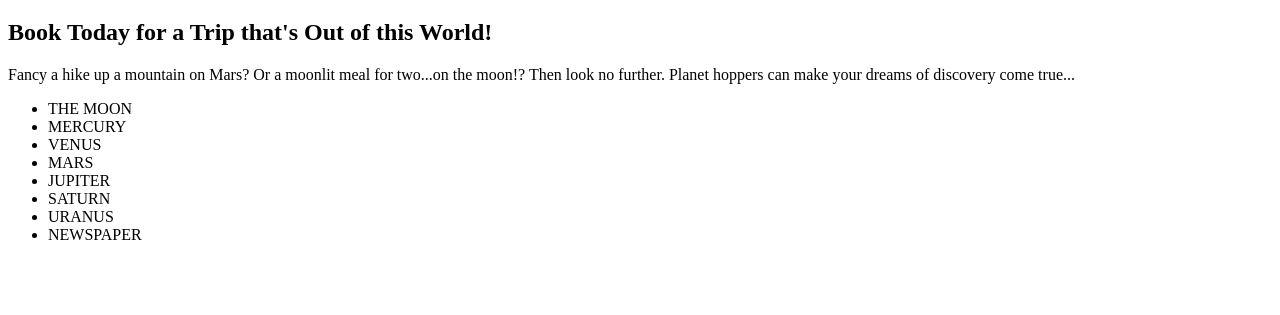
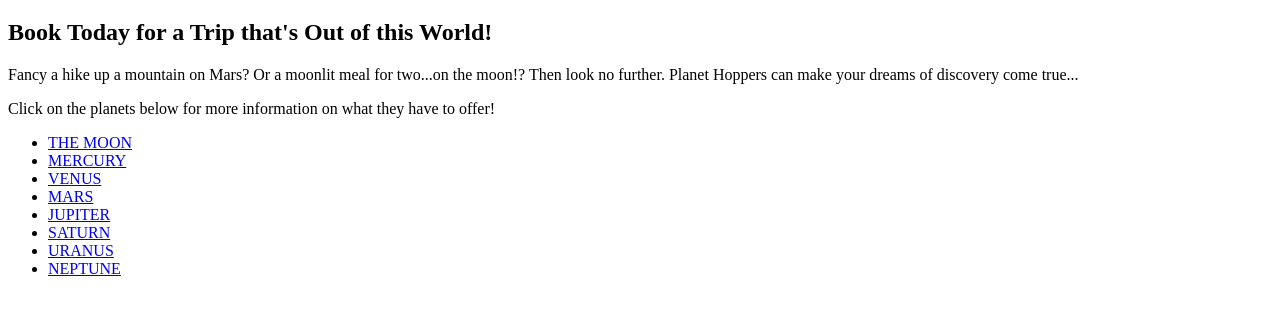
Before and after one commit to rosiearms/myProject, a plain HTML site: page index.html in a window 1280 px wide. Shown: the part 61-376 px from the top of the page. Drawn offline with nearby package versions, Linux system fonts and the light colour scheme.

Commit message:
Linked to websites

```diff
--- a/index.html
+++ b/index.html
@@ -10,17 +10,18 @@
         <h2>Book Today for a Trip that's Out of this World!</h2>
         <p>Fancy a hike up a mountain on Mars? Or a moonlit meal
             for two...on the moon!? Then look no further.
-            Planet hoppers can make your dreams of discovery come true...</p>
+            Planet Hoppers can make your dreams of discovery come true...</p>
+            <p>Click on the planets below for more information on what they have to offer!</p>
 
             <ul>
-                <li>THE MOON</li>
-                <li>MERCURY</li>
-                <li>VENUS</li>
-                <li>MARS</li>
-                <li>JUPITER</li>
-                <li>SATURN</li>
-                <li>URANUS</li>
-                <li>NEWSPAPER</li>
+                <li><a href="https://en.wikipedia.org/wiki/Moon">THE MOON</a></li>
+                <li><a href="https://en.wikipedia.org/wiki/Mercury">MERCURY</a></li>
+                <li><a href="https://en.wikipedia.org/wiki/Venus">VENUS</a></li>
+                <li><a href="https://en.wikipedia.org/wiki/Mars">MARS</a></li>
+                <li><a href="https://en.wikipedia.org/wiki/Jupiter">JUPITER</a></li>
+                <li><a href="https://en.wikipedia.org/wiki/Saturn">SATURN</a></li>
+                <li><a href="https://en.wikipedia.org/wiki/Uranus">URANUS</a></li>
+                <li><a href="https://en.wikipedia.org/wiki/Neptune">NEPTUNE</a></li>
 
             </ul>
 
```
